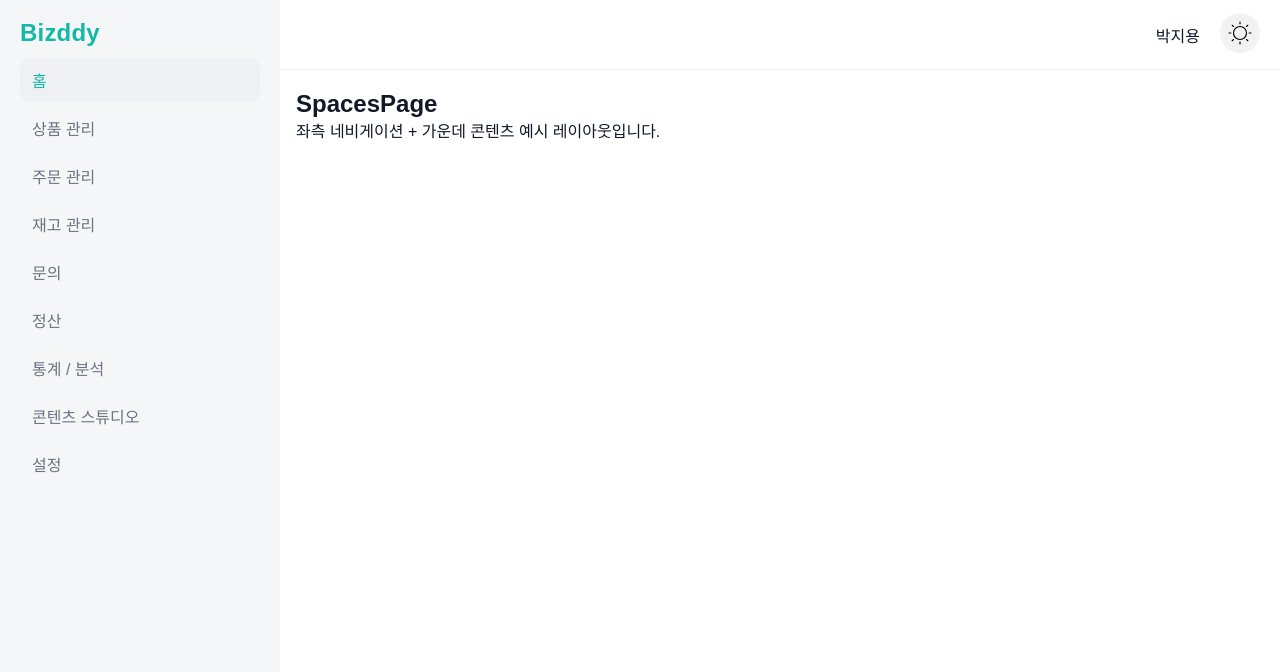
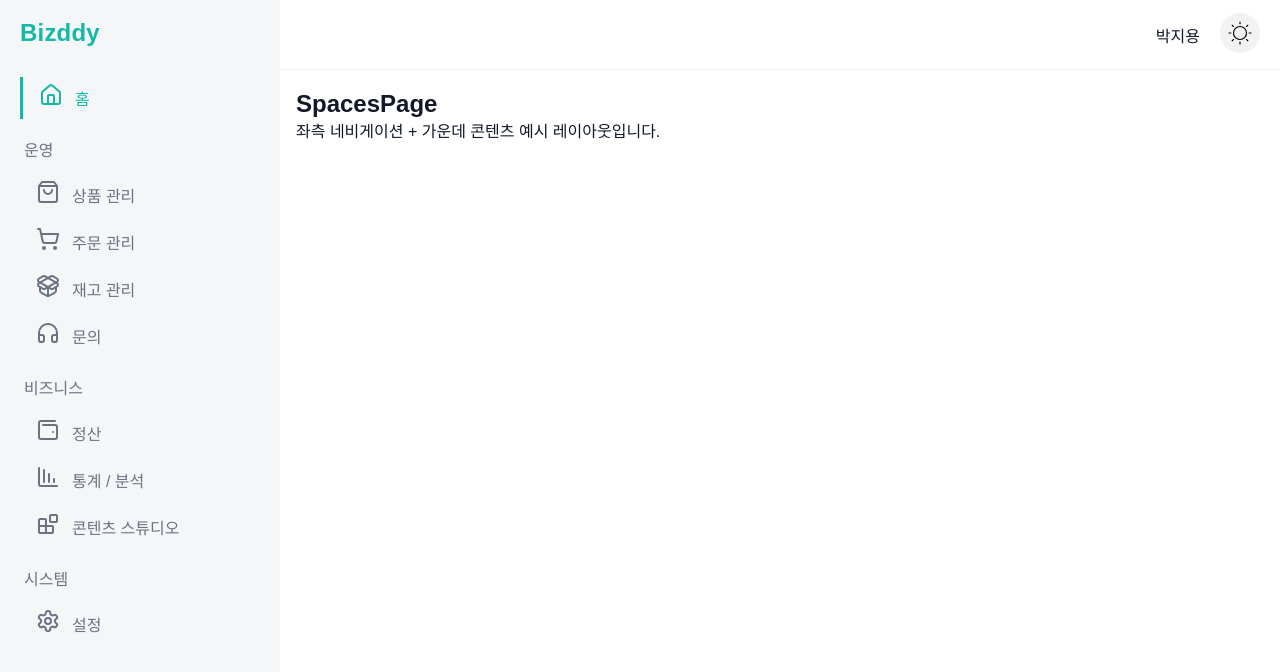
Before and after one commit to jiyong0106/bizddy, a Next.js app: page /spaces in a window 1280 px wide. Shown: the top 672 px of the page. Built offline with nearby package versions, Linux system fonts and the light colour scheme.

Commit message:
navbar디자인 수정

```diff
--- a/src/components/common/navbar/index.tsx
+++ b/src/components/common/navbar/index.tsx
@@ -4,17 +4,59 @@ import styles from "./navbar.module.scss";
 import { Logo } from "@/components/common";
 import { usePathname } from "next/navigation";
 import clsx from "clsx";
+import {
+  LuShoppingCart,
+  LuHouse,
+  LuShoppingBag,
+  LuChartColumnDecreasing,
+  LuSettings,
+  LuHeadphones,
+  LuPackageOpen,
+  LuBlocks,
+  LuWalletMinimal,
+} from "react-icons/lu";
 
-const items = [
-  { label: "홈", href: "/spaces" },
-  { label: "상품 관리", href: "/spaces/products" },
-  { label: "주문 관리", href: "/spaces/orders" },
-  { label: "재고 관리", href: "/spaces/inventory" },
-  { label: "문의", href: "/spaces/support" },
-  { label: "정산", href: "/spaces/settlements" },
-  { label: "통계 / 분석", href: "/spaces/analytics" },
-  { label: "콘텐츠 스튜디오", href: "/spaces/contents" },
-  { label: "설정", href: "/spaces/settings" },
+const sections: Array<{
+  title: string;
+  items: { label: string; href: string; icon: React.ReactNode }[];
+}> = [
+  {
+    title: "",
+    items: [{ label: "홈", href: "/spaces", icon: <LuHouse /> }],
+  },
+  {
+    title: "운영",
+    items: [
+      { label: "상품 관리", href: "/spaces/products", icon: <LuShoppingBag /> },
+      { label: "주문 관리", href: "/spaces/orders", icon: <LuShoppingCart /> },
+      {
+        label: "재고 관리",
+        href: "/spaces/inventory",
+        icon: <LuPackageOpen />,
+      },
+      { label: "문의", href: "/spaces/support", icon: <LuHeadphones /> },
+    ],
+  },
+  {
+    title: "비즈니스",
+    items: [
+      { label: "정산", href: "/spaces/settlements", icon: <LuWalletMinimal /> },
+      {
+        label: "통계 / 분석",
+        href: "/spaces/analytics",
+        icon: <LuChartColumnDecreasing />,
+      },
+      {
+        label: "콘텐츠 스튜디오",
+        href: "/spaces/contents",
+        icon: <LuBlocks />,
+      },
+    ],
+  },
+  {
+    title: "시스템",
+    items: [{ label: "설정", href: "/spaces/settings", icon: <LuSettings /> }],
+  },
 ];
 
 const Navbar = () => {
@@ -23,8 +65,12 @@ const Navbar = () => {
   return (
     <aside className={styles.container}>
       <Logo size={24} />
+
+      {sections.map((section) => (
+        <nav key={section.title}>
+          <div className={styles.sectionTitle}>{section.title}</div>
           <ul className={styles.menu}>
-        {items.map((it) => (
+            {section.items.map((it) => (
               <li key={it.href} className={styles.item}>
                 <Link
                   href={it.href}
@@ -33,11 +79,14 @@ const Navbar = () => {
                     pathname === it.href && styles.active
                   )}
                 >
-              {it.label}
+                  <div className={styles.icon}>{it.icon}</div>
+                  <span>{it.label}</span>
                 </Link>
               </li>
             ))}
           </ul>
+        </nav>
+      ))}
     </aside>
   );
 };
--- a/src/components/common/navbar/navbar.module.scss
+++ b/src/components/common/navbar/navbar.module.scss
@@ -7,16 +7,8 @@
   color: v.$text-primary;
   display: flex;
   flex-direction: column;
-  gap: 12px;
+  gap: 10px;
   padding: 30px 20px;
-}
-
-.logo {
-  font-weight: 800;
-  color: v.$logo;
-  margin-bottom: 8px;
-  padding: 0 8px;
-  font-size: 1.8rem;
 }
 
 .nav {
@@ -25,10 +17,17 @@
 
 .menu {
   list-style: none;
-  display: grid;
-  gap: 4px;
-  padding: 0;
-  margin: 0;
+  display: flex;
+  flex-direction: column;
+  gap: 5px;
+}
+
+.sectionTitle {
+  font-size: 1.6rem;
+  font-weight: 500;
+  color: v.$text-secondary;
+  padding: 8px 4px;
+  margin-bottom: 5px;
 }
 
 .item {
@@ -39,18 +38,24 @@
   display: block;
   color: v.$text-secondary;
   text-decoration: none;
-  padding: 10px 12px;
-  border-radius: 10px;
+  padding: 6px 16px;
   transition: background 0.2s ease, color 0.2s ease;
+  display: flex;
+  align-items: center;
+  gap: 12px;
 }
+
 .link:hover {
-  background: v.$divider;
   color: v.$text-primary;
 }
 
+.icon {
+  font-size: 2.4rem;
+}
+
 .active {
-  background: v.$divider;
   color: v.$logo;
+  border-left: 3px solid v.$logo;
 }
 
 @media (min-width: 768px) {
```
Lines whose indentation alone changed are shown as unchanged.
